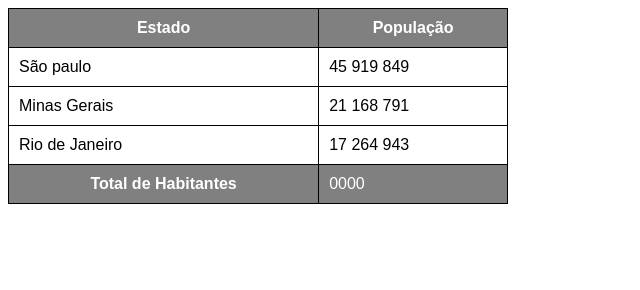
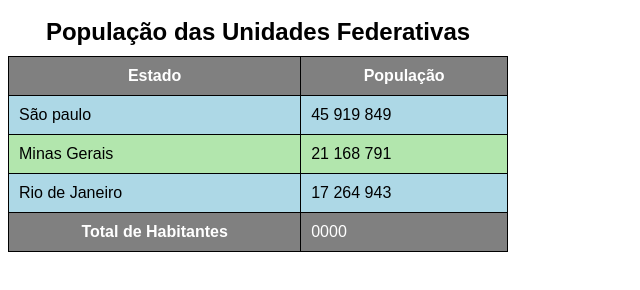
Before and after one commit to Makalistermz/html, a plain HTML site: page modulo-3/ex023/tabela002.html in a window 1280 px wide. Shown: the whole page, without its empty margins (0-640 px from the left). Drawn offline with Linux system fonts and the light colour scheme.

Commit message:
Update tabela002.html

```diff
--- a/modulo-3/ex023/tabela002.html
+++ b/modulo-3/ex023/tabela002.html
@@ -12,6 +12,7 @@
         table {
             width: 500px;
             border-collapse: collapse;
+            position: relative;
         }
 
         td, th {
@@ -19,18 +20,39 @@
             padding: 10px;
         }
 
+        caption {
+            font-size: 1.5em;
+            font-weight: bolder;
+            padding: 10px;
+        }
+
         thead, tfoot {
             background-color: gray;
             color: white;
+        }
+
+        thead > tr > th {  /*quando fizer a rolagem o cabeçalho ficara grudado no topo do site*/
+            position: sticky; /*"grudavel"*/
+            top: -1;
+            background-color: gray;
+        }
+
+        tbody > tr:nth-child(odd) { /*cada linha impar ele pinta a linha*/
+            background-color: lightblue;
+        }
+
+        tbody > tr:nth-child(even) { /*cada linha par ele pinta a linha*/
+            background-color: rgb(178, 230, 173);
         }
     </style>
 </head>
 <body>
     <table>
+        <caption>População das Unidades Federativas</caption>
         <thead>
             <tr>
-                <th>Estado</th>
-                <th>População</th>
+                <th scope="col" style="width: 150px;">Estado</th>
+                <th scope="col" style="width: 100px;">População</th>
             </tr>
         </thead>
         <tbody>
@@ -49,7 +71,7 @@
         </tbody>
         <tfoot>
             <tr>
-                <th>Total de Habitantes</th>
+                <th scope="row">Total de Habitantes</th>
                 <td>0000</td>
             </tr>
         </tfoot>
```
